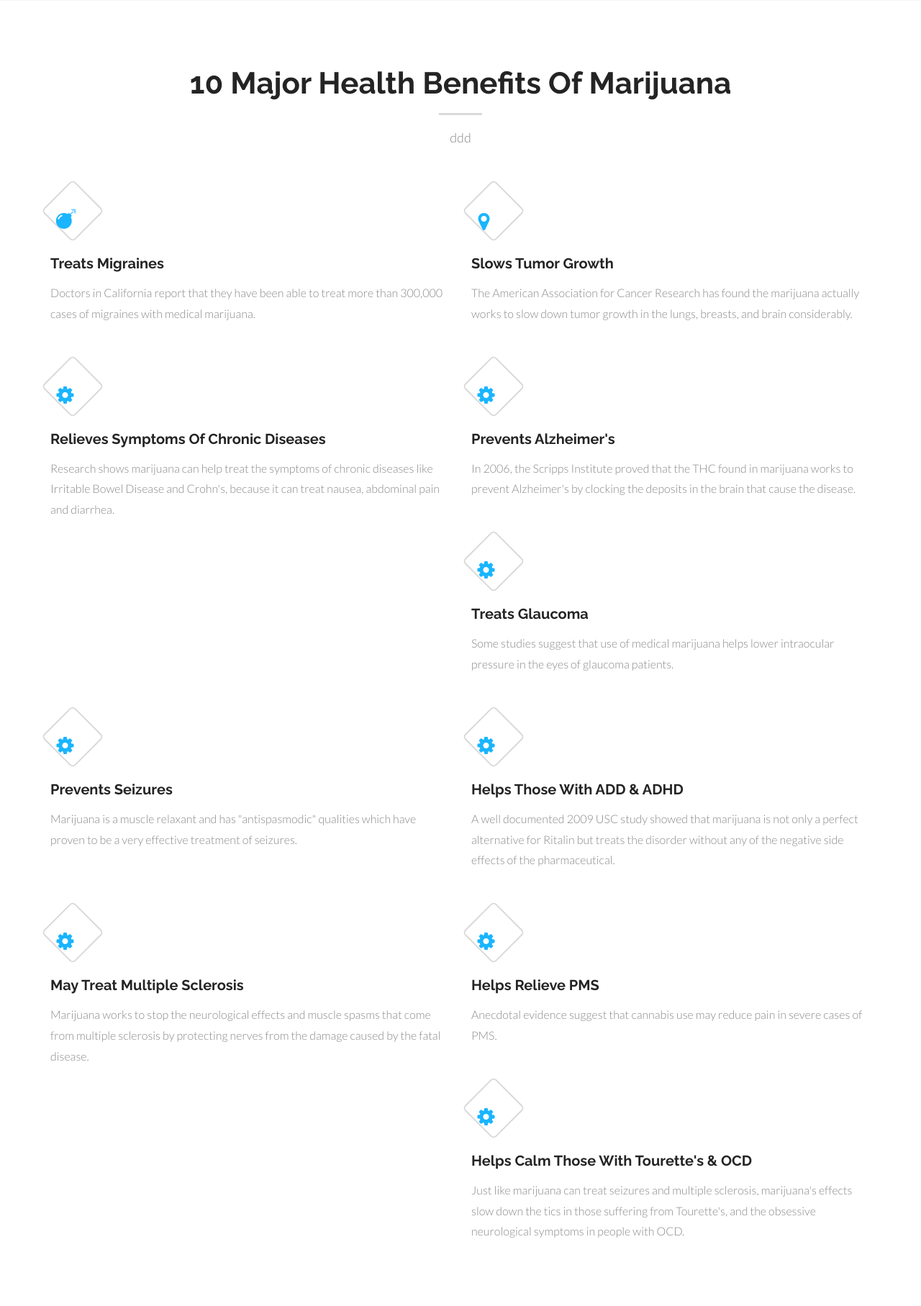
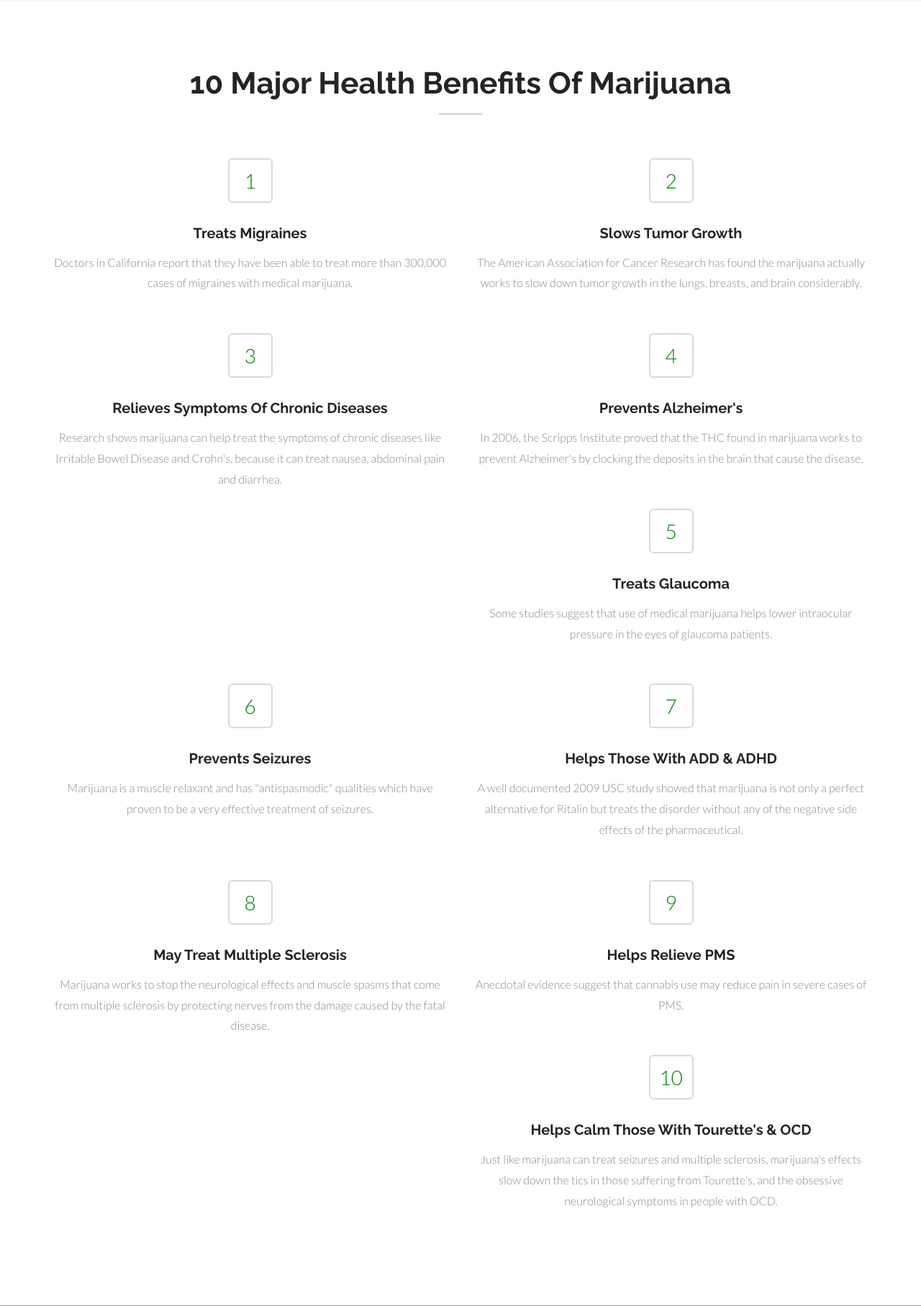
Before and after one commit to yovu/voteon2, a PHP site: page /views/home.php in a window 1280 px wide. Shown: the part 1475-3290 px from the top of the page at 72% size. Run offline with PHP 8.4, Linux system fonts and the light colour scheme; some libraries are stand-ins or nearby versions; grey boxes are pictures that could not be loaded.

Commit message:
benefits

```diff
--- a/.c9/metadata/preview-https:/voteon2-c9-drkyro.c9.io/index.php
+++ /dev/null
@@ -1 +0,0 @@
-{"filter":false,"title":"[P] https://voteon2-c9-drkyro.c9.io/index.php","undoManager":{"mark":0,"position":-1,"stack":[]},"preview":{"path":"https://voteon2-c9-drkyro.c9.io/index.php","previewer":"preview.browser"},"timestamp":1408484226564,"hash":"da39a3ee5e6b4b0d3255bfef95601890afd80709"}
--- a/assets/css/style.css
+++ b/assets/css/style.css
@@ -209,34 +209,19 @@
 
 .features-item {
 	padding: 15px 0 30px;
-	text-align: left;
 }
 
 .features-item-icon {
 	border: 2px solid #d9d9d9;
 	width: 62px;
 	height: 62px;
-	margin: 0px 0px 30px 0px;
-	color: #19B5FE;
+	margin: 0 auto 30px;
+	color: green;
 	font-size: 28px;
 	line-height: 58px;
 }
 
-.features-item-icon {
-	-webkit-transform: rotate(-45deg);
-	   -moz-transform: rotate(-45deg);
-		-ms-transform: rotate(-45deg);
-		 -o-transform: rotate(-45deg);
-			transform: rotate(-45deg);
-}
 
-.features-item-icon i {
-	-webkit-transform: rotate(45deg);
-	   -moz-transform: rotate(45deg);
-		-ms-transform: rotate(45deg);
-		 -o-transform: rotate(45deg);
-			transform: rotate(45deg);
-}
 
 /* Footer
 ------------------------------------------------- */
--- a/views/home.php
+++ b/views/home.php
@@ -97,103 +97,103 @@
 				<div class="col-md-12 subtitle">
 					<h2>10 Major Health Benefits Of Marijuana</h2>
 					<div class="header-deveider"></div>
-					<p class="wow fadeInUp">ddd</p>
+					<p class="wow fadeInUp"></p>
 				</div>
 
-				<div class="col-md-6 col-sm-4 wow fadeInLeft">
+				<div class="col-md-6 col-sm-4 wow fadeInLeft benefit">
 					<div class="features-item">
 						<div class="features-item-icon">
-							<i class="fa fa-bomb"></i>
+							1
 						</div>
 						<h3>Treats Migraines</h3>
 						<p>Doctors in California report that they have been able to treat more than 300,000 cases of migraines with medical marijuana.</p>
 					</div>
 				</div>
 
-				<div class="col-md-6 col-sm-4 wow fadeInRight">
+				<div class="col-md-6 col-sm-4 wow fadeInRight benefit">
 					<div class="features-item">
 						<div class="features-item-icon">
-							<i class="fa fa-map-marker"></i>
+							2
 						</div>
 						<h3>Slows Tumor Growth</h3>
 						<p>The American Association for Cancer Research has found the marijuana actually works to slow down tumor growth in the lungs, breasts, and brain considerably.</p>
 					</div>
 				</div>
 
-				<div class="col-md-6 col-sm-4 wow fadeInLeft">
+				<div class="col-md-6 col-sm-4 wow fadeInLeft benefit">
 					<div class="features-item">
 						<div class="features-item-icon">
-							<i class="fa fa-cog"></i>
+							3
 						</div>
 						<h3>Relieves Symptoms Of Chronic Diseases</h3>
 						<p>Research shows marijuana can help treat the symptoms of chronic diseases like Irritable Bowel Disease and Crohn's, because it can treat nausea, abdominal pain and diarrhea.</p>
 					</div>
 				</div>
 
-				<div class="col-md-6 col-sm-4 wow fadeInRight">
+				<div class="col-md-6 col-sm-4 wow fadeInRight benefit">
 					<div class="features-item">
 						<div class="features-item-icon">
-							<i class="fa fa-cog"></i>
+							4
 						</div>
 						<h3>Prevents Alzheimer's</h3>
 						<p>In 2006, the Scripps Institute proved that the THC found in marijuana works to prevent Alzheimer's by clocking the deposits in the brain that cause the disease.</p>
 					</div>
 				</div>
 
-				<div class="col-md-6 col-sm-4 wow fadeInLeft">
+				<div class="col-md-6 col-sm-4 wow fadeInLeft benefit">
 					<div class="features-item">
 						<div class="features-item-icon">
-							<i class="fa fa-cog"></i>
+							5
 						</div>
 						<h3>Treats Glaucoma</h3>
 						<p>Some studies suggest that use of medical marijuana helps lower intraocular pressure in the eyes of glaucoma patients.</p>
 					</div>
 				</div>
 
-				<div class="col-md-6 col-sm-4 wow fadeInRight">
+				<div class="col-md-6 col-sm-4 wow fadeInRight benefit">
 					<div class="features-item">
 						<div class="features-item-icon">
-							<i class="fa fa-cog"></i>
+							6
 						</div>
 						<h3>Prevents Seizures</h3>
 						<p>Marijuana is a muscle relaxant and has "antispasmodic" qualities which have proven to be a very effective treatment of seizures.</p>
 					</div>
 				</div>
 
-				<div class="col-md-6 col-sm-4 wow fadeInLeft">
+				<div class="col-md-6 col-sm-4 wow fadeInLeft benefit">
 					<div class="features-item">
 						<div class="features-item-icon">
-							<i class="fa fa-cog"></i>
+							7
 						</div>
 						<h3>Helps Those With ADD & ADHD</h3>
 						<p>A well documented 2009 USC study showed that marijuana is not only a perfect alternative for Ritalin but treats the disorder without any of the negative side effects of the pharmaceutical.</p>
 					</div>
 				</div>
 
-				<div class="col-md-6 col-sm-4 wow fadeInRight">
+				<div class="col-md-6 col-sm-4 wow fadeInRight benefit">
 					<div class="features-item">
 						<div class="features-item-icon">
-							<i class="fa fa-cog"></i>
+							8
 						</div>
 						<h3>May Treat Multiple Sclerosis</h3>
 						<p>Marijuana works to stop the neurological effects and muscle spasms that come from multiple sclerosis by protecting nerves from the damage caused by the fatal disease.</p>
 					</div>
 				</div>
 
-				<div class="col-md-6 col-sm-4 wow fadeInLeft">
+				<div class="col-md-6 col-sm-4 wow fadeInLeft benefit">
 					<div class="features-item">
 						<div class="features-item-icon">
-							<i class="fa fa-cog"></i>
+							9
 						</div>
 						<h3>Helps Relieve PMS</h3>
 						<p>Anecdotal evidence suggest that cannabis use may reduce pain in severe cases of PMS.</p>
 					</div>
 				</div>
 
-				<div class="col-md-6 col-sm-4 wow fadeInRight">
+				<div class="col-md-6 col-sm-4 wow fadeInRight benefit">
 					<div class="features-item">
 						<div class="features-item-icon">
-							<i class="fa fa-cog"></i>
+							10
 						</div>
 						<h3>Helps Calm Those With Tourette's & OCD</h3>
 						<p>Just like marijuana can treat seizures and multiple sclerosis, marijuana's effects slow down the tics in those suffering from Tourette's, and the obsessive neurological symptoms in people with OCD.</p>
```
Also changed, not shown: .c9/metadata/workspace/assets/css/style.css (+1 -1 lines), .c9/metadata/workspace/index.php (+1 -1 lines), .c9/metadata/workspace/views/home.php (+1 -1 lines), 2 other files.
